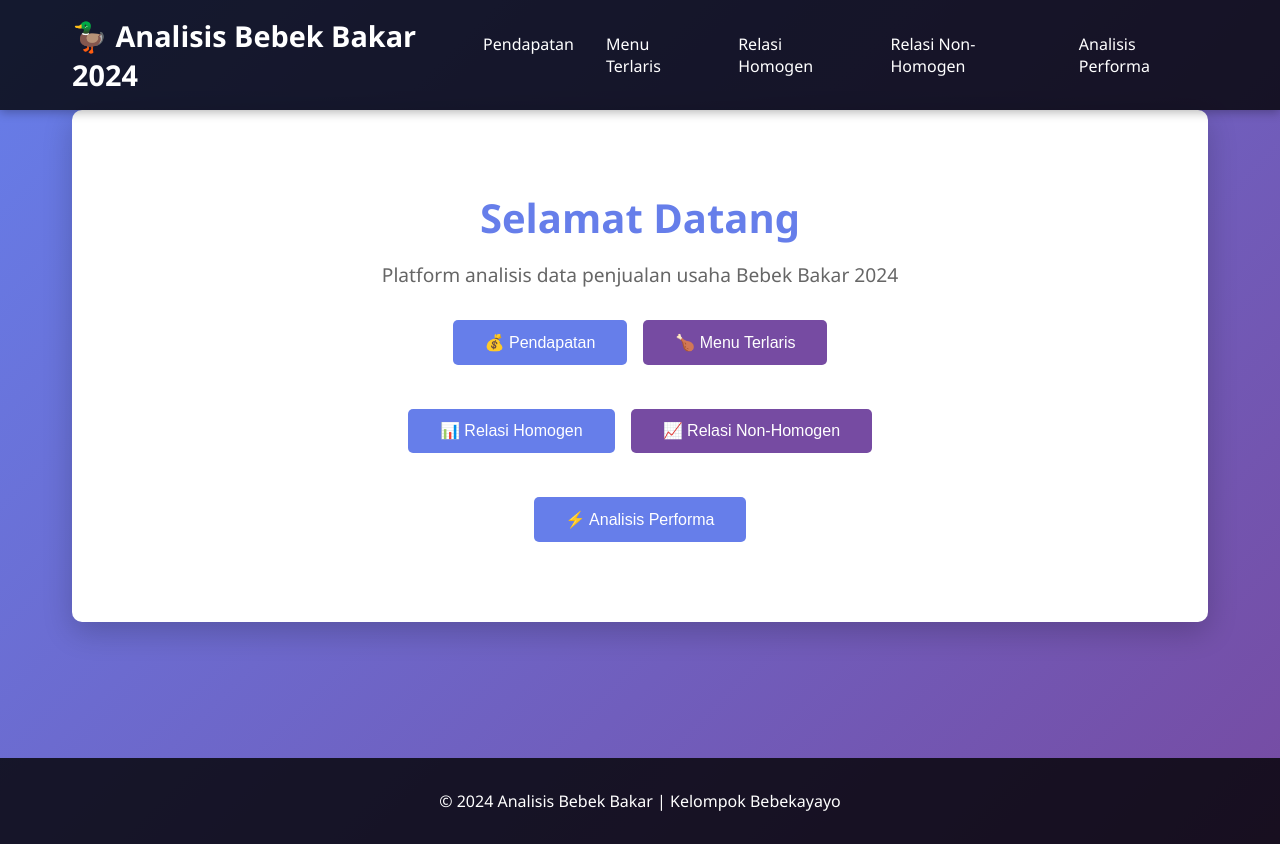
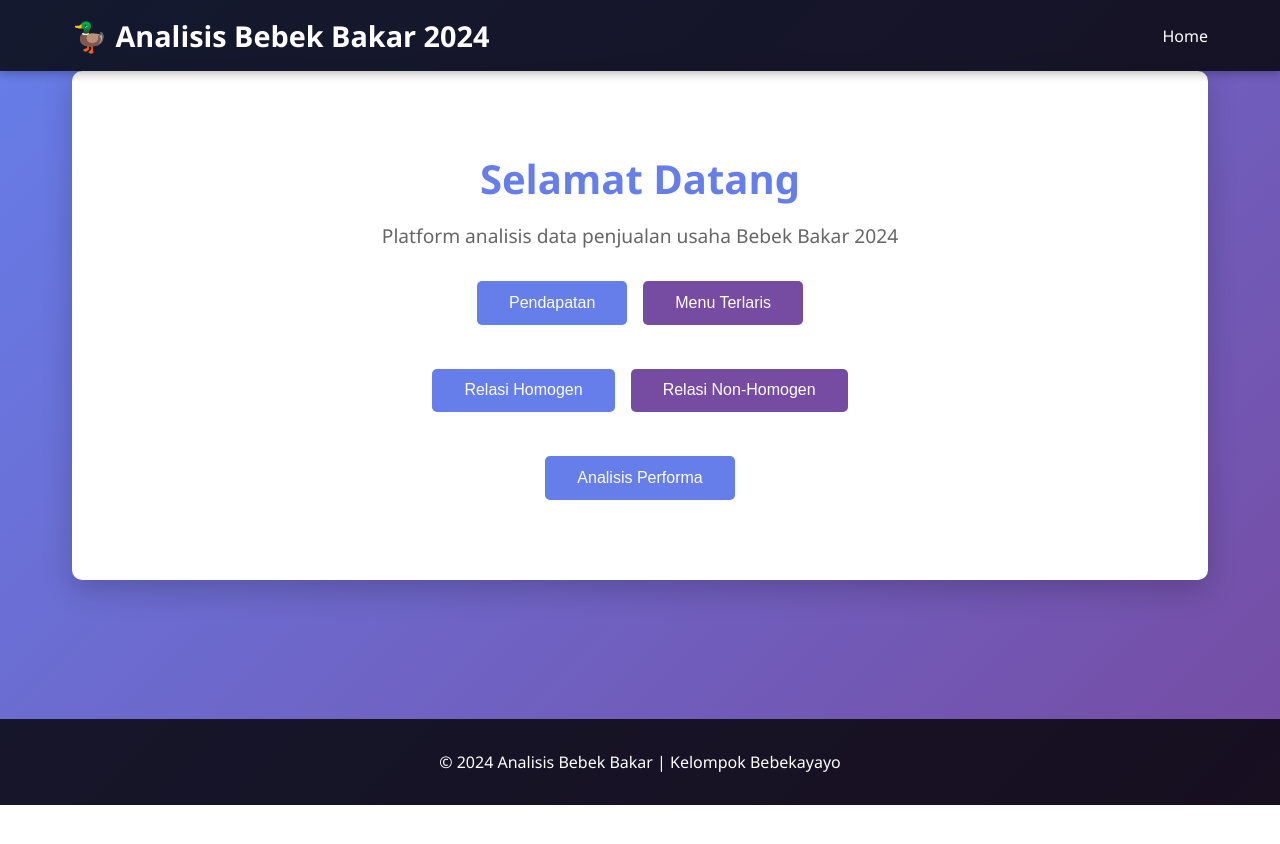
Before and after one commit to fahritech04/tubesaka_kelompokbebekayayo, a Flask app: page / in a window 1280 px wide. After the commit the page ends 805 px from the top, so only its background shows below. Run offline with Flask 3, Linux system fonts and the light colour scheme.

Commit message:
Pembaruan

```diff
--- a/static/script.js
+++ b/static/script.js
@@ -210,6 +210,29 @@ function showLoading() {
     `;
 }
 
+function goHome() {
+    document.getElementById('content').innerHTML = `
+        <section class="hero">
+            <h2>Selamat Datang</h2>
+            <p>Platform analisis data penjualan usaha Bebek Bakar 2024</p>
+            <div class="hero-buttons">
+                <button class="btn btn-primary" onclick="loadPendapatan()">Pendapatan</button>
+                <button class="btn btn-secondary" onclick="loadMenu()">Menu Terlaris</button>
+            </div>
+            <br><br>
+            <div class="hero-buttons">
+                <button class="btn btn-primary" onclick="loadHomogen()">Relasi Homogen</button>
+                <button class="btn btn-secondary" onclick="loadNonhomogen()">Relasi Non-Homogen</button>
+            </div>
+            <br><br>
+            <div class="hero-buttons">
+                <button class="btn btn-primary" onclick="loadPerformance()">Analisis Performa</button>
+            </div>
+        </section>
+    `;
+}
+
+
 function loadPerformance() {
     let html = '<div class="section-title">⚡ Analisis Performa Algoritma</div>';
 
@@ -409,17 +432,17 @@ window.addEventListener('DOMContentLoaded', function() {
             <h2>Selamat Datang</h2>
             <p>Platform analisis data penjualan usaha Bebek Bakar 2024</p>
             <div class="hero-buttons">
-                <button class="btn btn-primary" onclick="loadPendapatan()">💰 Pendapatan</button>
-                <button class="btn btn-secondary" onclick="loadMenu()">🍗 Menu Terlaris</button>
+                <button class="btn btn-primary" onclick="loadPendapatan()">Pendapatan</button>
+                <button class="btn btn-secondary" onclick="loadMenu()">Menu Terlaris</button>
             </div>
             <br><br>
             <div class="hero-buttons">
-                <button class="btn btn-primary" onclick="loadHomogen()">📊 Relasi Homogen</button>
-                <button class="btn btn-secondary" onclick="loadNonhomogen()">📈 Relasi Non-Homogen</button>
+                <button class="btn btn-primary" onclick="loadHomogen()">Relasi Homogen</button>
+                <button class="btn btn-secondary" onclick="loadNonhomogen()">Relasi Non-Homogen</button>
             </div>
             <br><br>
             <div class="hero-buttons">
-                <button class="btn btn-primary" onclick="loadPerformance()">⚡ Analisis Performa</button>
+                <button class="btn btn-primary" onclick="loadPerformance()">Analisis Performa</button>
             </div>
         </section>
     `;
--- a/templates/index.html
+++ b/templates/index.html
@@ -9,13 +9,9 @@
 <body>
     <nav class="navbar">
         <div class="container">
-            <h1 class="logo">🦆 Analisis Bebek Bakar 2024</h1>
+            <h1 class="logo" style="cursor: pointer;" onclick="goHome()">🦆 Analisis Bebek Bakar 2024</h1>
             <ul class="nav-menu">
-                <li><a href="#" onclick="loadPendapatan()">Pendapatan</a></li>
-                <li><a href="#" onclick="loadMenu()">Menu Terlaris</a></li>
-                <li><a href="#" onclick="loadHomogen()">Relasi Homogen</a></li>
-                <li><a href="#" onclick="loadNonhomogen()">Relasi Non-Homogen</a></li>
-                <li><a href="#" onclick="loadPerformance()">Analisis Performa</a></li>
+                <li><a href="#" onclick="goHome()">Home</a></li>
             </ul>
         </div>
     </nav>
```
